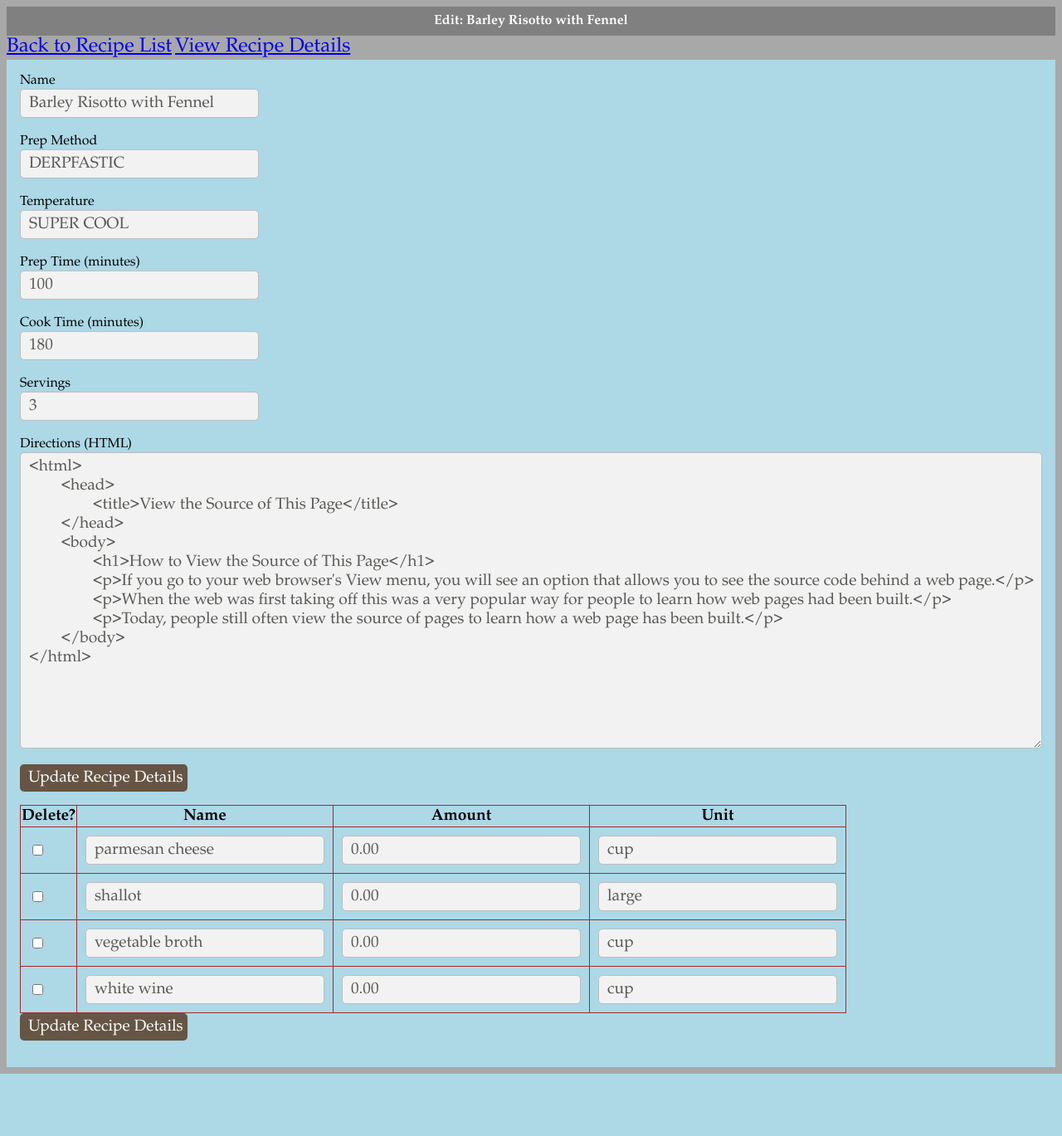
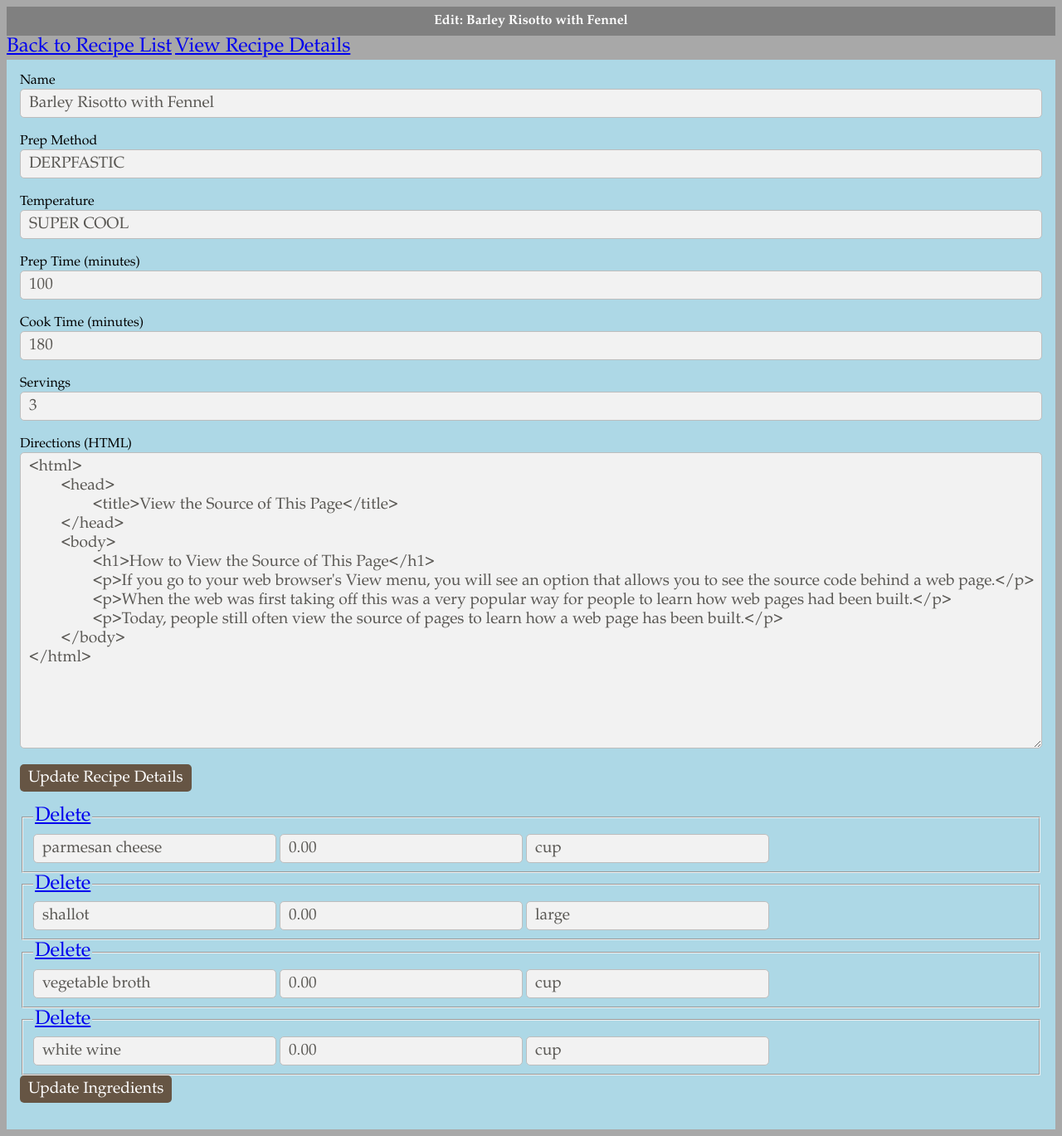
Before and after one commit to modle/eatables-old, a Django app: page /menu/8/editrecipe in a window 1280 px wide. Shown: the whole page at 83% size. Before the commit the page ends 1294 px from the top, so only its background shows below. Run offline with Django 3.2, Linux system fonts and the light colour scheme; data comes from the database, SQL or seed files in the repository; both versions use the stored data as it was after the commit.

Commit message:
Ingredient Edits
Added delete link to the ingredient fieldset legend. Passes to deleteingredient view, then redirects back to the recipe edit page.

```diff
--- a/menu/static/menu/style.css
+++ b/menu/static/menu/style.css
@@ -30,8 +30,12 @@ input {
     background-color: #f2f2f2;
     border: 1px solid #bdbdbd;
     border-radius: 5px;
-    padding: 5px 5px 5px 10px;
+    padding: 5px 10px 5px 10px;
     display: inline-block;
+}
+
+input#text {
+    width: 100%
 }
 
 input:focus {
--- a/menu/templates/menu/editrecipe.html
+++ b/menu/templates/menu/editrecipe.html
@@ -12,35 +12,26 @@
 <div id="content">
     <form action="{% url 'menu:updaterecipe' recipe.id %}" method="post">
     {% csrf_token %}
-        Name<br><input type=text name="name" value="{{ recipe.name }}"><br><br>
-        Prep Method<br><input type=text name="method" value="{{ recipe.prepMethod }}"><br><br>
-        Temperature<br><input type=text name="temp" value="{{ recipe.temperature }}"><br><br>
-        Prep Time (minutes)<br><input type=text name="prep" value="{{ recipe.prepTime }}"><br><br>
-        Cook Time (minutes)<br><input type=text name="cook" value="{{ recipe.cookTime }}"><br><br>
-        Servings<br><input type=text name="serves" value="{{ recipe.servings }}"><br><br>
+        Name<br><input type=text name="name" value="{{ recipe.name }}" id="text"><br><br>
+        Prep Method<br><input type=text name="method" value="{{ recipe.prepMethod }}" id="text"><br><br>
+        Temperature<br><input type=text name="temp" value="{{ recipe.temperature }}" id="text"><br><br>
+        Prep Time (minutes)<br><input type=text name="prep" value="{{ recipe.prepTime }}" id="text"><br><br>
+        Cook Time (minutes)<br><input type=text name="cook" value="{{ recipe.cookTime }}" id="text"><br><br>
+        Servings<br><input type=text name="serves" value="{{ recipe.servings }}" id="text"><br><br>
         Directions (HTML)<br><textarea name="directions" ROWS=15 COLS=35>{{ recipe.directions }}</textarea><br><br>
         <input type=submit value="Update Recipe Details" id="submit"/>
     </form>
 
     <form action="{% url 'menu:updateingredient' recipe.id %}" method="post">
     {% csrf_token %}
-        <table>
-            <tr>
-                <th>Delete?</th>
-                <th>Name</th>
-                <th>Amount</th>
-                <th>Unit</th>
-            </tr>
-            {% for i in recipe.ingredient_set.all %}
-            <tr>
-                <td><input type=checkbox name="{{i.id}}" id="i{{ forloop.counter }}" value={{i.id}}></td>
-                <td><input type=text name="{{i.id}},name" value="{{ i.name }}"></td>
-                <td><input type=text name="{{i.id}},amount" value="{{ i.amount }}"></td>
-                <td><input type=text name="{{i.id}},unit" value="{{ i.unit }}"></td>
-            </tr>
-            {% endfor %}
-        </table>
-        <input type=submit value="Update Recipe Details" id="submit"/>
+        {% for i in recipe.ingredient_set.all %}
+            <fieldset name = "{{i.id}},ingredients">
+                <legend><a href = "{% url 'menu:deleteingredient' i.id %}" method="post">Delete</a></legend>
+                <input type=text name="{{i.id}},name" value="{{ i.name }}">
+                <input type=text name="{{i.id}},amount" value="{{ i.amount }}">
+                <input type=text name="{{i.id}},unit" value="{{ i.unit }}">
+            </fieldset>
+        {% endfor %}
+        <input type=submit value="Update Ingredients" id="submit"/>
     </form>
 </div>
-</div>
--- a/menu/urls.py
+++ b/menu/urls.py
@@ -9,4 +9,5 @@ urlpatterns = [
     url(r'^addrecipe/$', views.addrecipe, name='addrecipe'),
     url(r'^(?P<recipeId>[0-9]+)/updaterecipe/$', views.updaterecipe, name='updaterecipe'),
     url(r'^(?P<recipeId>[0-9]+)/updateingredient/$', views.updateingredient, name='updateingredient'),
+    url(r'^(?P<ingredientId>[0-9]+)/deleteingredient/$', views.deleteingredient, name='deleteingredient'),
 ]
--- a/menu/views.py
+++ b/menu/views.py
@@ -71,3 +71,8 @@ def updateingredient(request, recipeId):
 
     return HttpResponseRedirect(reverse('menu:recipedetails', args=(recipeId,)))
     # return HttpResponseRedirect(reverse('menu:recipedetails', args=(recipeId,)))
+
+def deleteingredient(request, ingredientId):
+    i = Ingredient.objects.get(pk=ingredientId)
+    Ingredient.objects.filter(pk=ingredientId).delete()
+    return HttpResponseRedirect(reverse('menu:editrecipe', args=(i.recipe_id,)))
```
Also changed, not shown: db.sqlite3.
